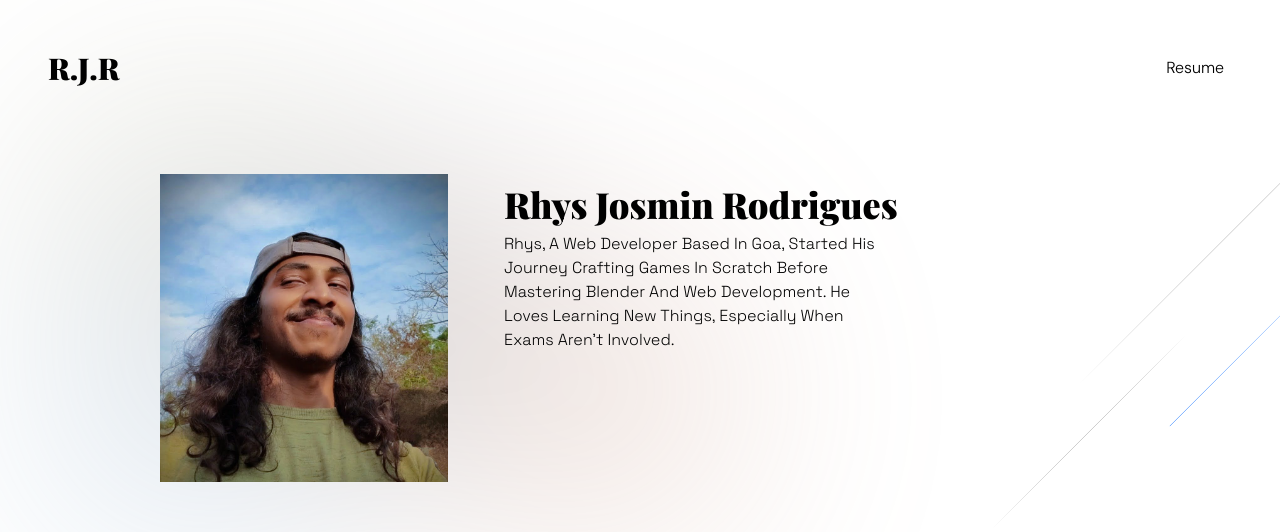
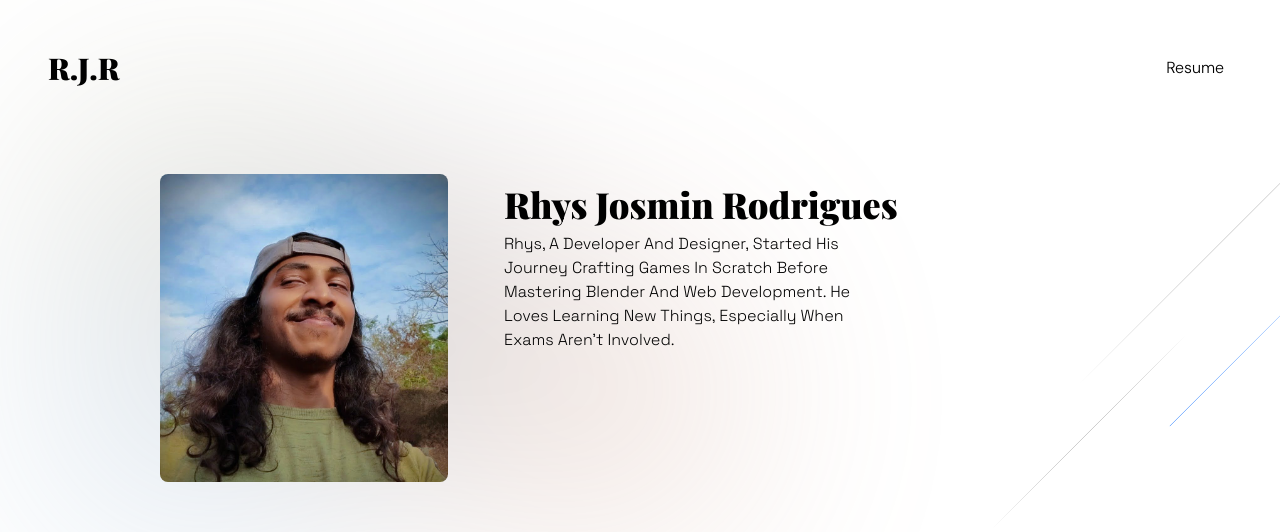
Before and after one commit to Rhysjosmin/Rhys-josmin, a Next.js app in the folder portfolio/: page / in a window 1280 px wide. Shown: the top 532 px of the page. Built offline with nearby package versions, Linux system fonts and the light colour scheme; a web font is replaced by a local one.

Commit message:
Update page.tsx

```diff
--- a/portfolio/src/app/page.tsx
+++ b/portfolio/src/app/page.tsx
@@ -41,7 +41,7 @@ export default function Home() {
           height={500}
           width={500}
           src={"/Rhys.jpg"}
-          className="object-cover w-56 md:w-72 "
+          className="object-cover w-56 md:w-72 rounded-lg "
         />
         <div className="md:ml-10 h-72 ">
           <h1 className={`${pf_Display.className} text-4xl capitalize`}>
@@ -50,10 +50,9 @@ export default function Home() {
           <p
             className={`${spGrotesk.className}  capitalize text-base mt-2 font-thin lg:w-96 `}
           >
-            Rhys, a web developer based in Goa, started his journey crafting
-            games in Scratch before mastering Blender and web development. He
-            loves learning new things, especially when exams aren&apos;t
-            involved.
+            Rhys, a developer and designer, started his journey crafting games
+            in Scratch before mastering Blender and web development. He loves
+            learning new things, especially when exams aren&apos;t involved.
           </p>
         </div>
 
```
